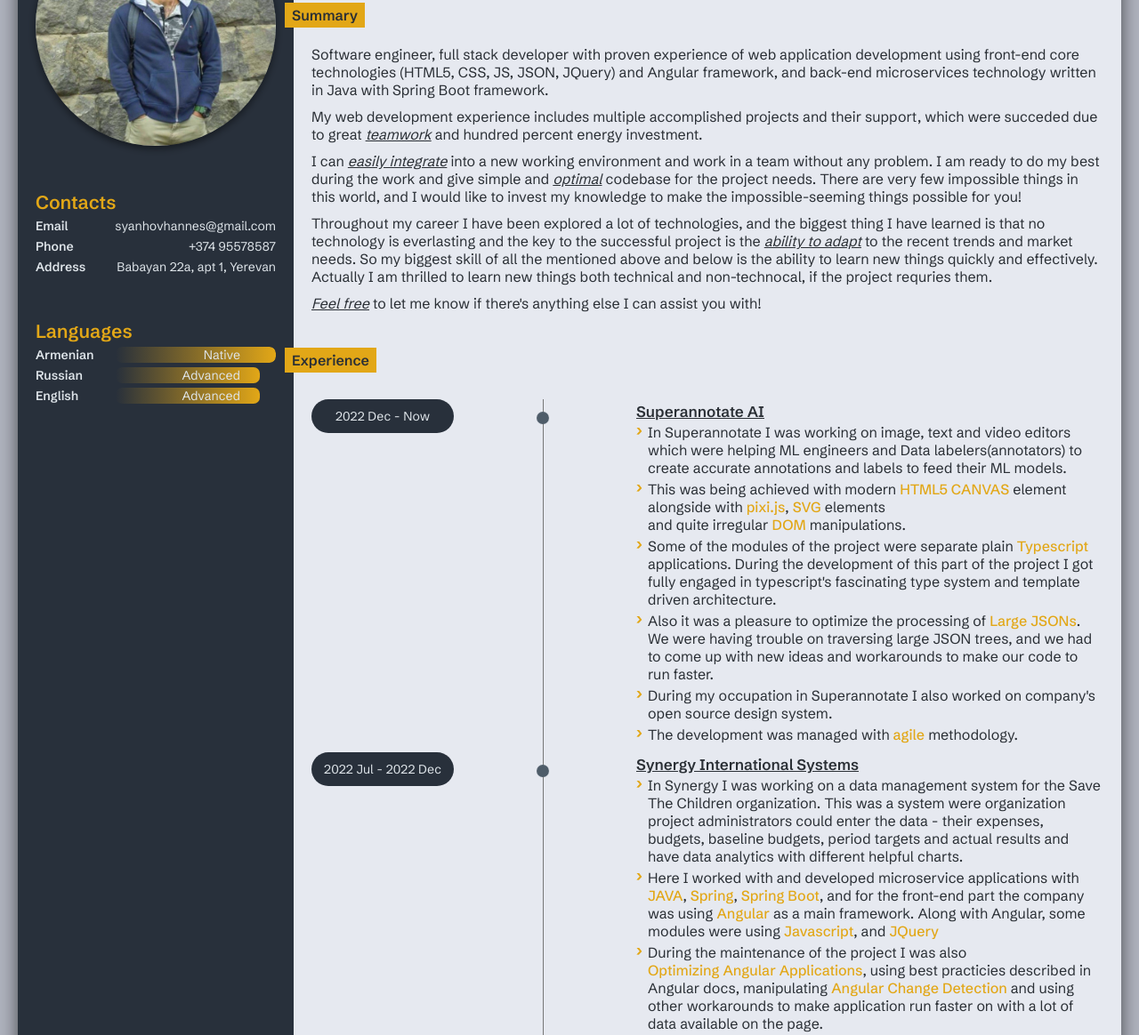
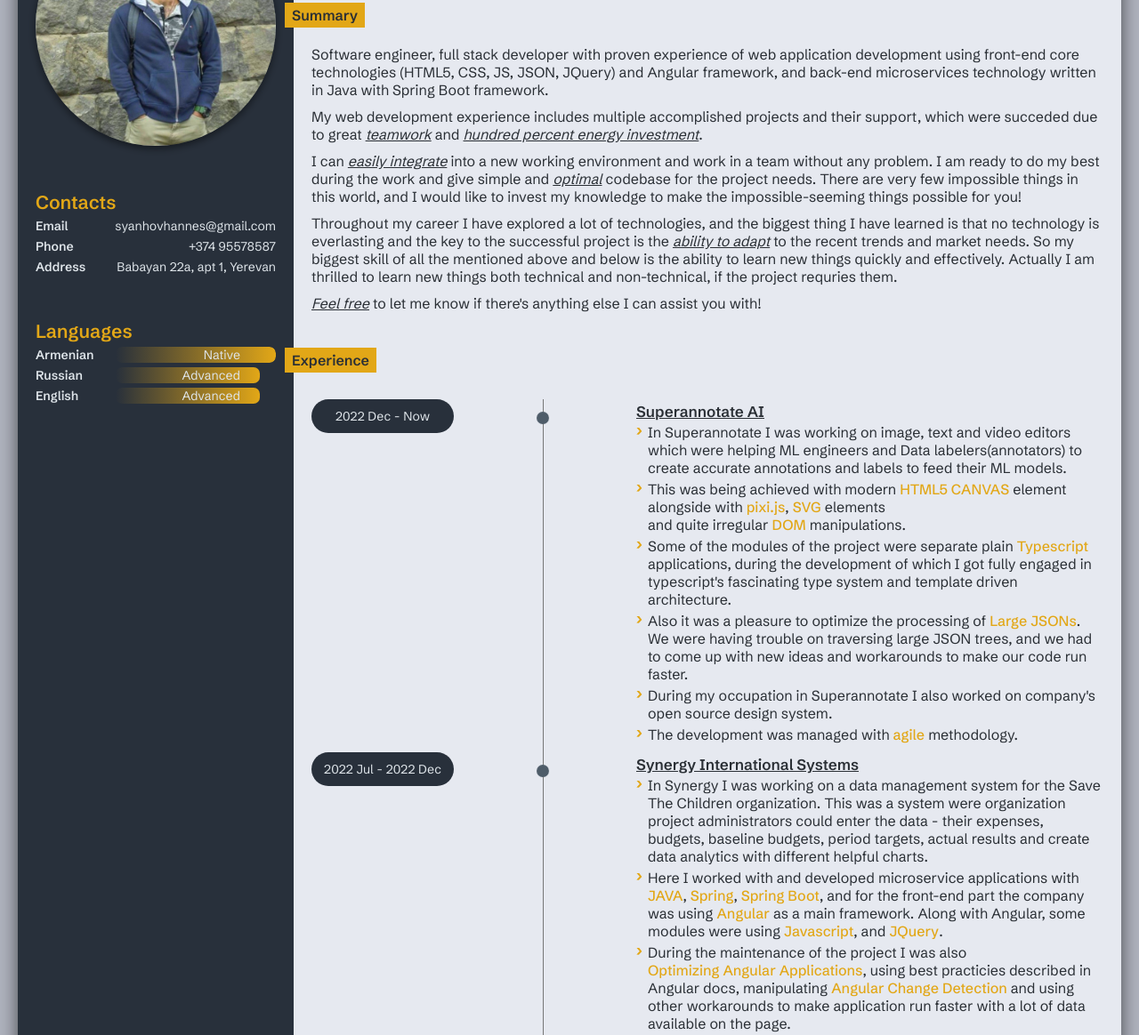
Before and after one commit to HovSyan/cv_project, a website with bundled scripts: page index.html in a window 1280 px wide. Shown: the part 326-1490 px from the top of the page at 89% size. Built offline with nearby package versions, Linux system fonts and the light colour scheme.

Commit message:
Fixed text typos

```diff
--- a/index.html
+++ b/index.html
@@ -51,16 +51,16 @@
                         technologies (HTML5, CSS, JS, JSON, JQuery) and Angular framework, and back-end microservices technology written in
                         Java with Spring Boot framework.</p>
                     <p>My web development experience includes multiple accomplished projects and their support, which were succeded due to
-                        great <u>teamwork</u> and hundred percent energy investment.</p>
+                        great <u>teamwork</u> and <u>hundred percent energy investment</u>.</p>
                     <p>I can <u>easily integrate</u> into a new working environment and work in a team without any problem. I am ready to do my best
                         during the work and give simple and <u>optimal</u> codebase for the project needs. There are very few
                         impossible things in this world, and I would like to invest my knowledge to make the impossible-seeming things possible for you!
                     </p>
-                    <p> Throughout my career I have been explored a lot of technologies,
+                    <p> Throughout my career I have explored a lot of technologies,
                         and the biggest thing I have learned is that no technology is everlasting and the key to the successful
                         project is the <u>ability to adapt</u> to the recent trends and market needs. So my biggest skill
                         of all the mentioned above and below is the ability to learn new things quickly and effectively.
-                        Actually I am thrilled to learn new things both technical and non-technocal, if the project requries them.
+                        Actually I am thrilled to learn new things both technical and non-technical, if the project requries them.
                     </p>
                     <p><u>Feel free</u> to let me know if there's anything else I can assist you with!</p>
                 </section>
@@ -92,13 +92,13 @@
                                 </span></li>
                             <li><span>
                                 Some of the modules of the project were separate plain <span class="highlight">Typescript</span>
-                                applications. During the development of this part of the project I got fully engaged in
+                                applications, during the development of which I got fully engaged in
                                 typescript's fascinating type system and template driven architecture.
                             </span></li>
                             <li><span>
                                 Also it was a pleasure to optimize the processing of <span class="highlight">Large JSONs</span>.
                                 We were having trouble on traversing large JSON trees, and we had to come up with new ideas
-                                and workarounds to make our code to run faster.
+                                and workarounds to make our code run faster.
                             </span></li>
                             <li>During my occupation in Superannotate I also worked on company's open source design system.</li>
                             <li><span>
@@ -122,19 +122,19 @@
                         <ul class="experience__description-list">
                             <li>In Synergy I was working on a data management system for the Save The Children organization. This
                                 was a system were organization project administrators could enter the data - their expenses, budgets,
-                                baseline budgets, period targets and actual results and have data analytics with different
+                                baseline budgets, period targets, actual results and create data analytics with different
                                 helpful charts.
                             </li>
                             <li><span>
                                 Here I worked with and developed microservice applications with <span class="highlight">JAVA</span>, <span class="highlight">Spring</span>, <span class="highlight">Spring Boot</span>,
                                 and for the front-end part the company was using <span class="highlight">Angular</span>
                                 as a main framework. Along with Angular, some modules were using <span class="highlight">Javascript</span>,
-                                and <span class="highlight">JQuery</span>
+                                and <span class="highlight">JQuery</span>.
                             </span></li>
                             <li><span>
                                 During the maintenance of the project I was also <span class="highlight">Optimizing Angular Applications</span>,
                                 using best practicies described in Angular docs, manipulating <span class="highlight">Angular Change Detection</span>
-                                and using other workarounds to make application run faster on with a lot of data available on the page.
+                                and using other workarounds to make application run faster with a lot of data available on the page.
                             </span></li>
                         </ul>
                     </div>
@@ -204,10 +204,10 @@
                             <span></span>
                         </h4>
                         <ul class="experience__description-list">
-                            <li>Oh, this was my first job and my first responsibilities. I was teaching mathematics
+                            <li>My first job and my first responsibilities. I was teaching mathematics
                                 to students in grades 4 to 9</li>
                             <li>Not only teaching, but also I was writing a course for the whole semester, including
-                                homeworks and exams and generating interesting problems that would trigger pupils
+                                homeworks and exams and generating interesting problems that would trigger pupil's
                                 interests and would make them pleased after solving them.</li>
                         </ul>
                     </div>
```
